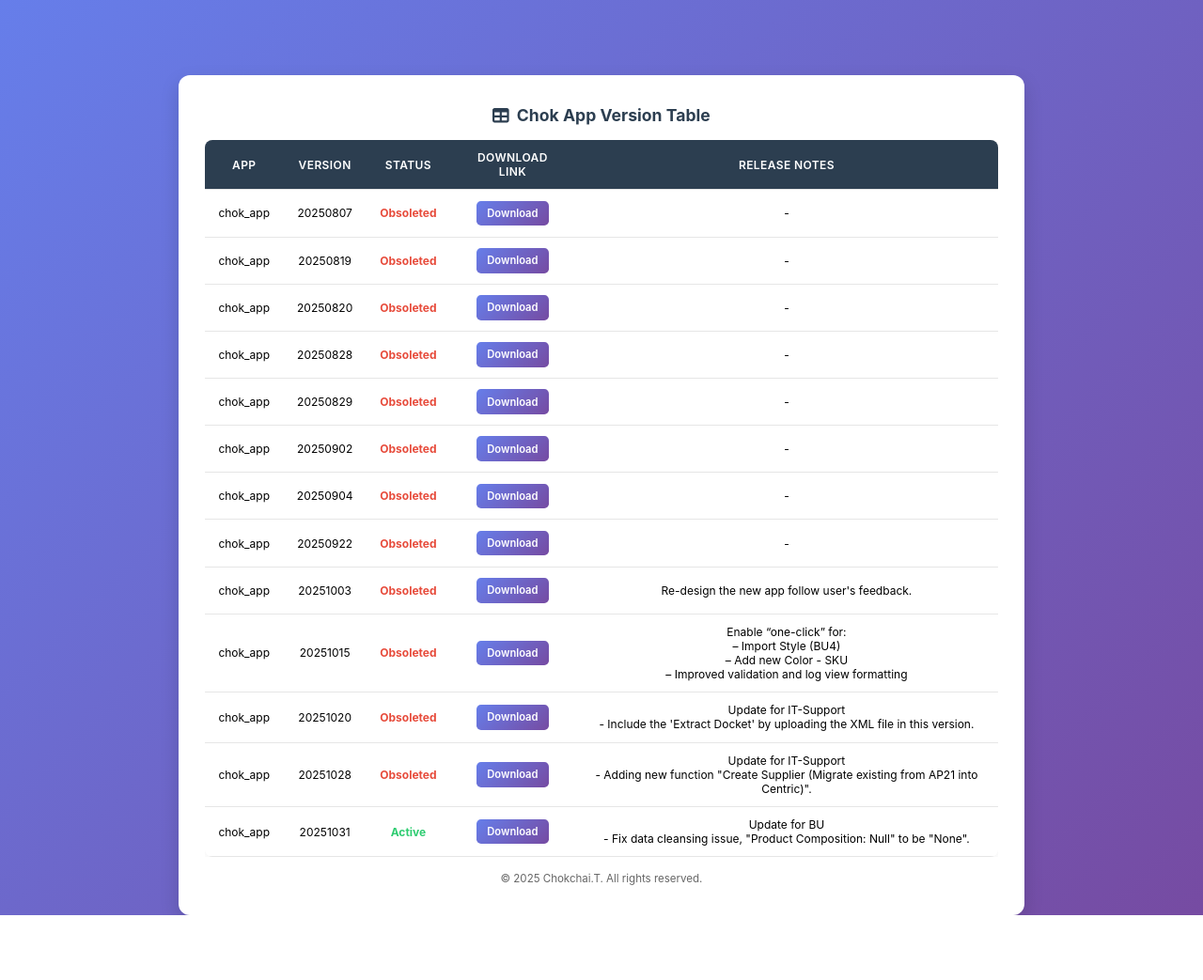
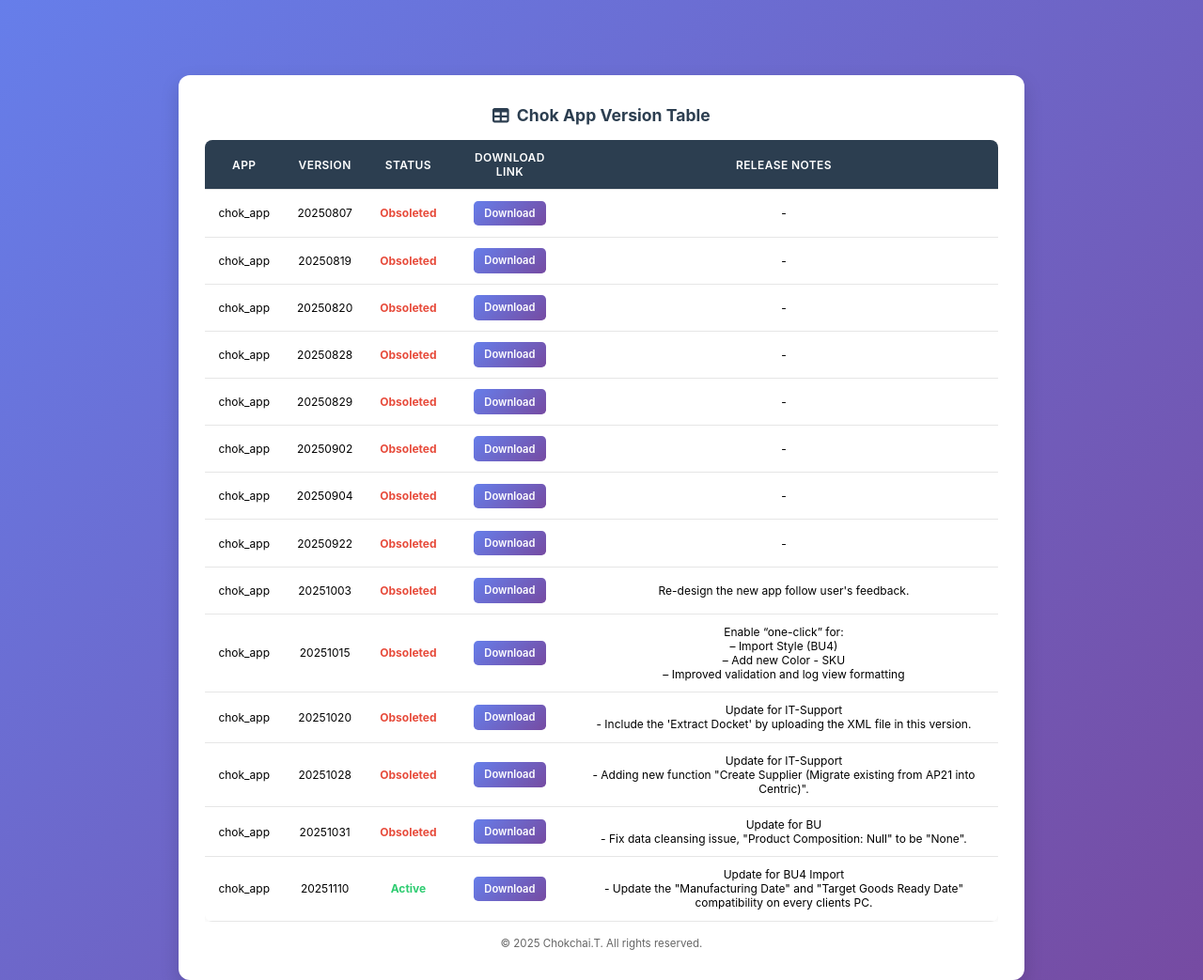
Before and after one commit to bankbab1/chokapp, a plain HTML site: page index.html in a window 1280 px wide. Shown: the whole page at 94% size. Before the commit the page ends 974 px from the top, so only its background shows below. Drawn offline with Linux system fonts and the light colour scheme.

Commit message:
Update index.html

```diff
--- a/index.html
+++ b/index.html
@@ -118,10 +118,18 @@
           <tr>
             <td>chok_app</td>
             <td>20251031</td>
-            <td class="status-active">Active</td>
+            <td class="status-obsolete">Obsoleted</td>
             <td><a href="sAODjrP9FSBwiYnll78gyWsS7zxXAt9jupNGhVA4xbZilcsMcxztzGGvnAZAV2zGju4XaHzlWTceFIhjudX1FzbC+StcwQjzEMkRvLo0Bcnfu4oda0bSp42/locY3Y281cIQQsl+zli3vzR7NWr+tp35HOO/erc2ay0Qdun8J/w3XX82iI+tMa3OXb01g4ux" target="_blank" class="btn-download">Download</a></td>
             <td>Update for BU<br>
               - Fix data cleansing issue, "Product Composition: Null" to be "None".</td>
+          </tr>
+          <tr>
+            <td>chok_app</td>
+            <td>20251110</td>
+            <td class="status-active">Active</td>
+            <td><a href="sAODjrP9FSBwiYnll78gyWsS7zxXAt9jupNGhVA4xbYtzd3fFjnw1YipOk1KIemCju4XaHzlWTceFIhjudX1FzbC+StcwQjzEMkRvLo0BckE5KH1xB8Ksv9pAVYRnz5lhSFrCCjhLpf0JTS9Yo/QAlnOyFSAm9qiqfrx1rHha54e4NcUZ2y2ZcbOY0c73beZ" target="_blank" class="btn-download">Download</a></td>
+            <td>Update for BU4 Import<br>
+              - Update the "Manufacturing Date" and "Target Goods Ready Date" compatibility on every clients PC.</td>
           </tr>
         </tbody>
         </table>
```
